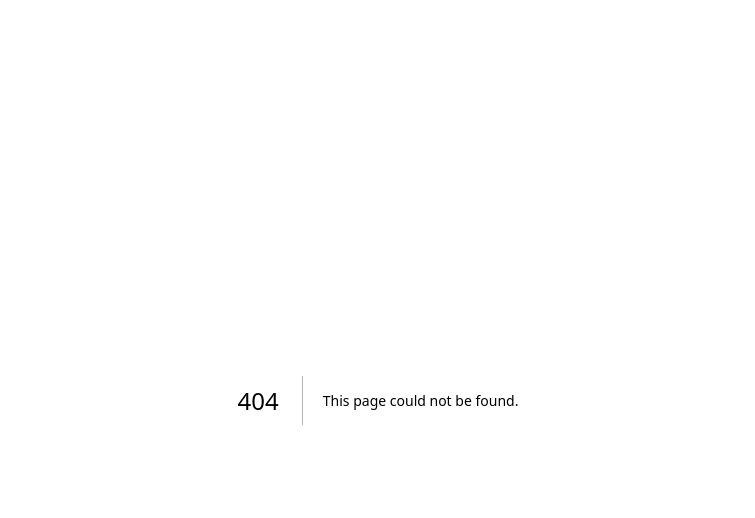
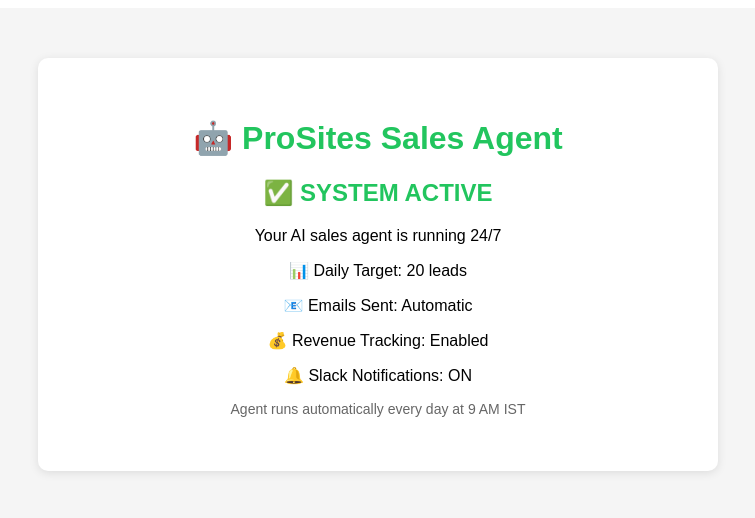
Before and after one commit to Vishal624/Prosite, a Next.js app: page / in a window 1280 px wide. Before the commit this address had no page. Shown: the top 518 px of the page, without its empty margins (262-1017 px from the left). Built offline with nearby package versions, Linux system fonts and the light colour scheme.

Commit message:
Create index.js

```diff
--- /dev/null
+++ b/pages/index.js
@@ -0,0 +1,16 @@
+export default function Home() {
+  return (
+    <div style={{ fontFamily: 'Arial', textAlign: 'center', padding: '50px', background: '#f5f5f5', minHeight: '100vh' }}>
+      <div style={{ background: 'white', padding: '40px', borderRadius: '10px', maxWidth: '600px', margin: '0 auto', boxShadow: '0 2px 10px rgba(0,0,0,0.1)' }}>
+        <h1 style={{ color: '#22c55e' }}>🤖 ProSites Sales Agent</h1>
+        <h2 style={{ color: '#22c55e' }}>✅ SYSTEM ACTIVE</h2>
+        <p>Your AI sales agent is running 24/7</p>
+        <p>📊 Daily Target: 20 leads</p>
+        <p>📧 Emails Sent: Automatic</p>
+        <p>💰 Revenue Tracking: Enabled</p>
+        <p>🔔 Slack Notifications: ON</p>
+        <p style={{ color: '#666', fontSize: '14px' }}>Agent runs automatically every day at 9 AM IST</p>
+      </div>
+    </div>
+  );
+}
```
